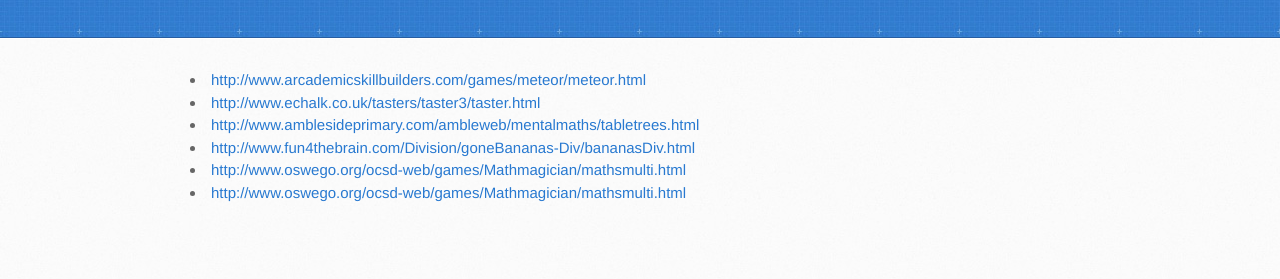
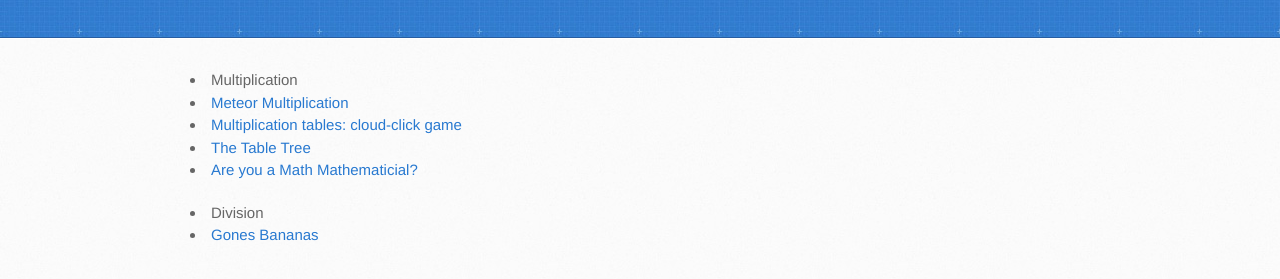
Before and after one commit to vainolo/linksforchildren, a plain HTML site: page index.html in a window 1280 px wide. Shown: the part 129-408 px from the top of the page. Drawn offline with Linux system fonts and the light colour scheme.

Commit message:
Update index.html

```diff
--- a/index.html
+++ b/index.html
@@ -30,13 +30,17 @@
         <section id="main-content">
 
 <ul>
-<li><a href="http://www.arcademicskillbuilders.com/games/meteor/meteor.html">http://www.arcademicskillbuilders.com/games/meteor/meteor.html</a></li>
-<li><a href="http://www.echalk.co.uk/tasters/taster3/taster.html">http://www.echalk.co.uk/tasters/taster3/taster.html</a></li>
-<li><a href="http://www.amblesideprimary.com/ambleweb/mentalmaths/tabletrees.html">http://www.amblesideprimary.com/ambleweb/mentalmaths/tabletrees.html</a></li>
-<li><a href="http://www.fun4thebrain.com/Division/goneBananas-Div/bananasDiv.html">http://www.fun4thebrain.com/Division/goneBananas-Div/bananasDiv.html</a></li>
-<li><a href="http://www.oswego.org/ocsd-web/games/Mathmagician/mathsmulti.html">http://www.oswego.org/ocsd-web/games/Mathmagician/mathsmulti.html</a></li>
-<li><a href="http://www.oswego.org/ocsd-web/games/Mathmagician/mathsmulti.html">http://www.oswego.org/ocsd-web/games/Mathmagician/mathsmulti.html</a></li>
-</ul>
+<li>Multiplication</li>
+<ul>
+<li><a href="http://www.arcademicskillbuilders.com/games/meteor/meteor.html">Meteor Multiplication</a></li>
+<li><a href="http://www.echalk.co.uk/tasters/taster3/taster.html">Multiplication tables: cloud-click game</a></li>
+<li><a href="http://www.amblesideprimary.com/ambleweb/mentalmaths/tabletrees.html">The Table Tree</a></li>
+<li><a href="http://www.oswego.org/ocsd-web/games/Mathmagician/mathsmulti.html">Are you a Math Mathematicial?</a></li></ul>
+<li>Division</li>
+<ul>
+<li><a href="http://www.fun4thebrain.com/Division/goneBananas-Div/bananasDiv.html">Gones Bananas</a></li>
+
+</ul></ul>
         </section>
 
       </div>
```
